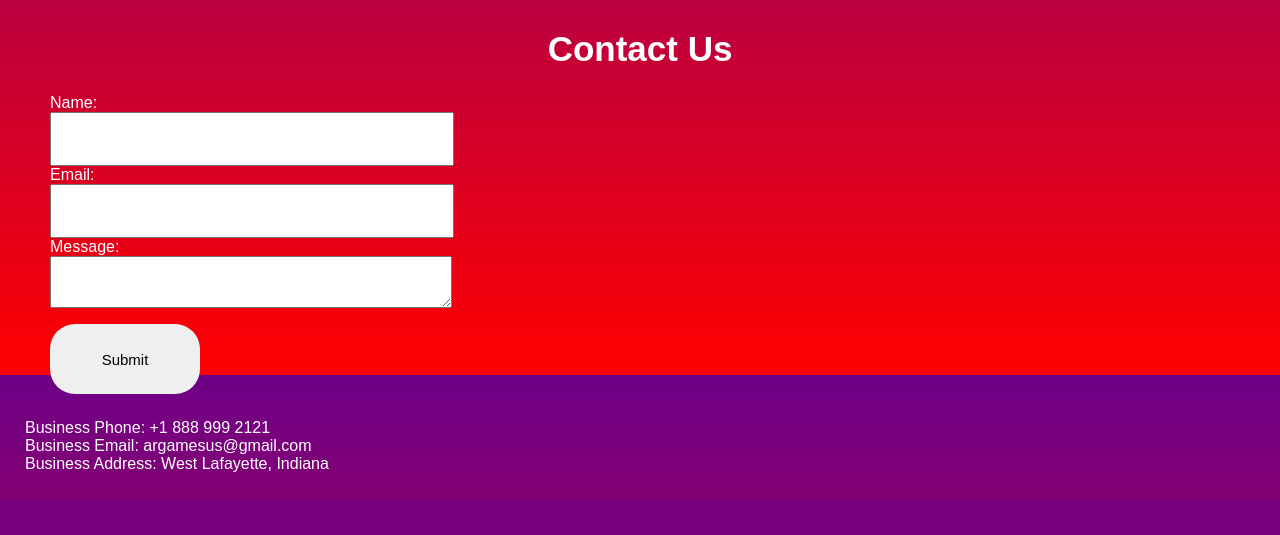
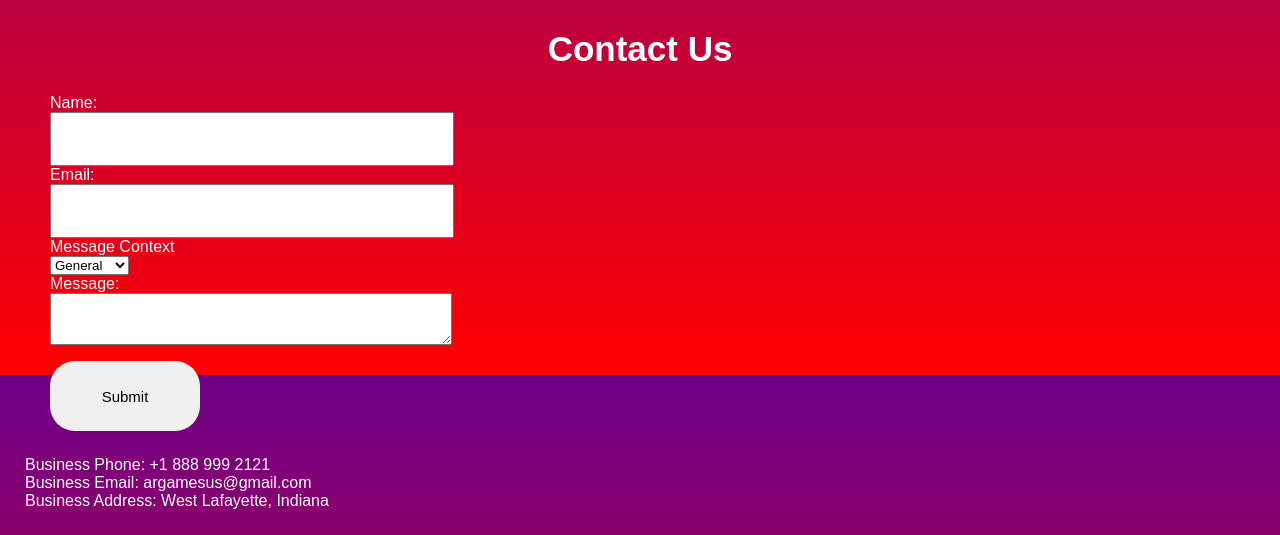
Before and after one commit to lrbn86/AR-Games, a PHP site: page /contact.html in a window 1280 px wide. Shown: the part 425-960 px from the top of the page. Before the commit the page ends 897 px from the top, so only its background shows below. Run offline with PHP 8.4, Linux system fonts and the light colour scheme.

Commit message:
Added another form element to contact form

```diff
--- a/WWW/CSS/mobile.css
+++ b/WWW/CSS/mobile.css
@@ -167,6 +167,10 @@ button:hover {
   text-align: center;
 }
 
+select {
+  color: black;
+}
+
 .redborder {
   border: 4px solid red;
 }
--- a/WWW/CSS/style.css
+++ b/WWW/CSS/style.css
@@ -153,6 +153,9 @@ button:hover {
 #contact-content > h1 {
   text-align: center;
 }
+select {
+  color: black;
+}
 
 .redborder {
   border: 4px solid red;
--- a/WWW/contact.html
+++ b/WWW/contact.html
@@ -39,6 +39,14 @@
             <input id="email-input" type="text" />
           </div>
           <div>
+            <p class="contact-label">Message Context</p>
+            <select>
+              <option value="General">General</option>
+              <option value="Job">Job</option>
+              <option value="Requests">Requests</option>
+            </select>
+          </div>
+          <div>
             <p class="contact-label">Message:</p>
             <textarea id="message-area" rows="" cols=""></textarea>
           </div>
```
Also changed, not shown: 1 other file.
